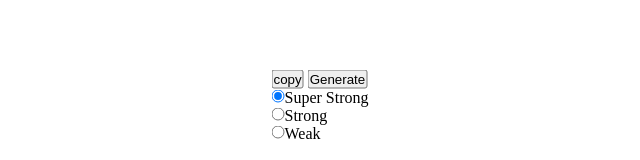
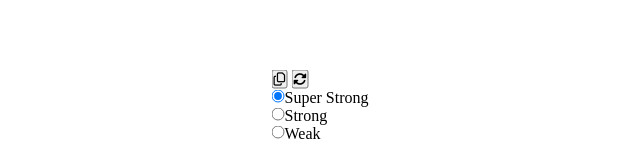
Before and after one commit to jtr-code/Password_Generator, a plain HTML site: page index.html in a window 1280 px wide. Shown: the part 294-454 px from the top of the page, without its empty margins (320-960 px from the left). Drawn offline with Linux system fonts and the light colour scheme.

Commit message:
Added all basics

```diff
--- a/index.html
+++ b/index.html
@@ -23,9 +23,9 @@
 
             <h3 id="passworddisplay"></h3>
 
-            <button id="copybtn">copy</button>
+            <button id="copybtn"><i class="fa-regular fa-copy"></i></button>
 
-            <button id="generatebtn">Generate</button><br>
+            <button id="generatebtn"><i class="fa-sharp fa-solid fa-rotate"></i></button><br>
 
             <input type="radio"  name="passwordstrength" class="radiobtn" checked>Super Strong<br>
 
--- a/script.js
+++ b/script.js
@@ -44,6 +44,9 @@ class Password {
     }
 }
 
+
+//generate button
+
 let passwordDisplay = document.getElementById('passworddisplay');
 
 let generateBtn = document.getElementById('generatebtn');
@@ -74,6 +77,8 @@ generateBtn.addEventListener("click", (e) => {
     passwordDisplay.innerHTML = pass;
 });
 
+//copy button
+
 let passwordCopy = document.getElementById('passworddisplay');
 
 let copyBtn = document.getElementById('copybtn')
```
